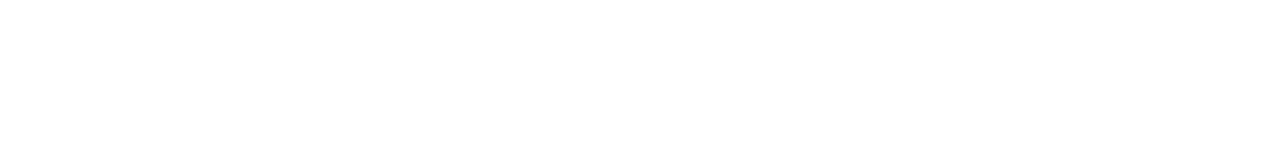
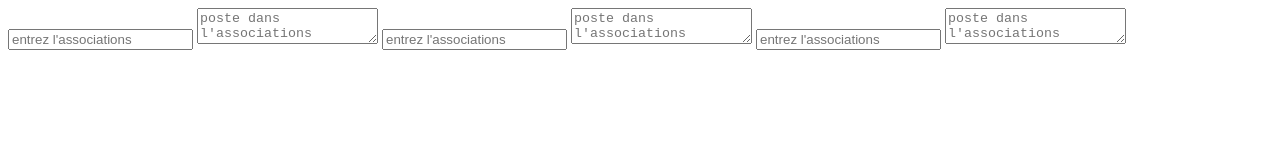
Before and after one commit to Harold289/mon-cv, a plain HTML site: page index.html in a window 1280 px wide. Drawn offline with Linux system fonts and the light colour scheme.

Commit message:
mise en place de la section associations

```diff
--- a/index.html
+++ b/index.html
@@ -7,6 +7,13 @@
     <link rel="stylesheet" href="Style.css">
 </head>
 <body>
-
+    <section class="associations">
+         <input type="association" placeholder="entrez l'associations">
+         <textarea name="poste" placeholder="poste dans l'associations"></textarea>
+         <input type="association" placeholder="entrez l'associations">
+         <textarea name="poste" placeholder="poste dans l'associations"></textarea>
+         <input type="association" placeholder="entrez l'associations">
+         <textarea name="poste" placeholder="poste dans l'associations"></textarea>
+    </section>
 </body>
 </html>
```
